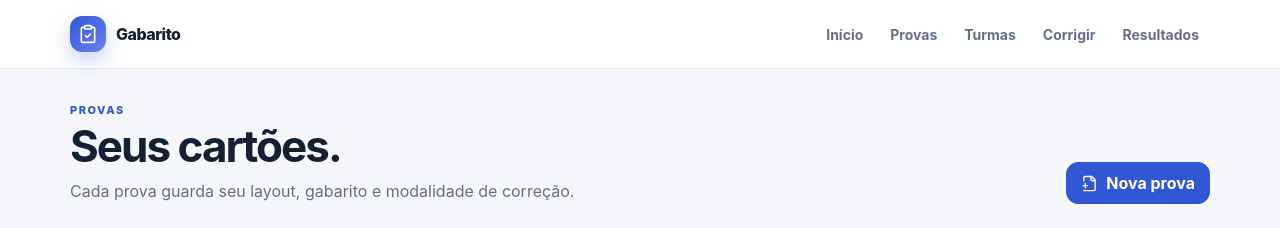
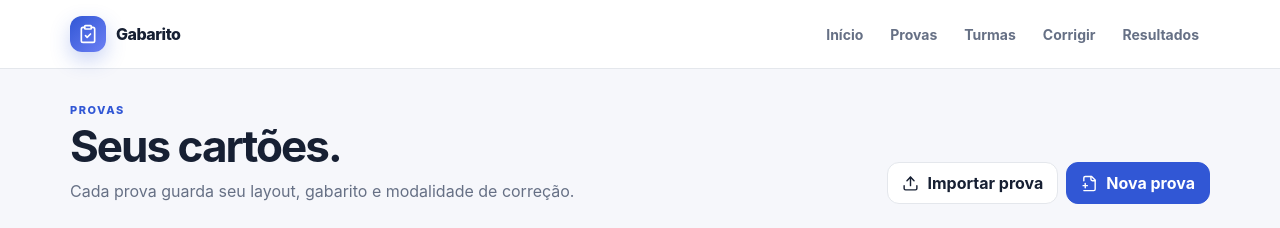
Before and after one commit to MicamAmorim/gabarito_omr_system, a Next.js app in the folder web/: page /provas in a window 1280 px wide. Shown: the top 228 px of the page. Built offline with nearby package versions, Linux system fonts and the light colour scheme.

Commit message:
feat(web): add non-destructive E-Class exam import button

```diff
--- a/web/src/app/provas/page.tsx
+++ b/web/src/app/provas/page.tsx
@@ -1,17 +1,39 @@
 "use client";
 import Link from "next/link";
-import { useEffect,useState } from "react";
-import { ArrowRight,FilePlus2,Trash2 } from "lucide-react";
+import { useEffect,useRef,useState } from "react";
+import { ArrowRight,FilePlus2,Trash2,Upload } from "lucide-react";
 import { deleteExam,listExams } from "@/lib/storage/local";
+import { importEclassExam } from "@/lib/import/eclass";
 import type { Exam } from "@/lib/types/domain";
 
 export default function ExamsPage(){
   const[e,setE]=useState<Exam[]>([]);
+  const importRef=useRef<HTMLInputElement>(null);
   useEffect(()=>setE(listExams()),[]);
   function remove(exam:Exam){
     const ok=window.confirm(`Apagar a prova “${exam.name}”?\n\nOs resultados salvos desta prova também serão removidos deste dispositivo.`);
     if(!ok)return;
     deleteExam(exam.id);setE(listExams());
   }
-  return <div className="container"><section className="hero"><div><div className="eyebrow">Provas</div><h1 className="h1">Seus cartões.</h1><p className="lead">Cada prova guarda seu layout, gabarito e modalidade de correção.</p></div><Link className="btn btn-primary" href="/provas/nova"><FilePlus2 size={17}/>Nova prova</Link></section>{e.length?<div className="list">{e.map(x=><div className="list-item" key={x.id} style={{gap:10}}><Link href={`/provas/detalhes?id=${encodeURIComponent(x.id)}`} style={{display:"flex",alignItems:"center",gap:12,flex:1,minWidth:0,textDecoration:"none",color:"inherit"}}><div className="list-main"><div className="list-title">{x.name}</div><div className="list-meta">{x.subject} · {x.questions} questões · nota {x.maxScore}</div></div><span className="pill">{x.mode==="student"?"Turma":"Geral"}</span><ArrowRight size={17}/></Link><button className="btn" type="button" aria-label={`Apagar ${x.name}`} title="Apagar prova" onClick={()=>remove(x)} style={{padding:8}}><Trash2 size={16}/></button></div>)}</div>:<div className="empty"><strong>Nenhuma prova cadastrada</strong>Crie a primeira prova e o sistema gera o cartão para impressão.</div>}</div>
+  async function importFile(file?:File){
+    if(!file)return;
+    try{
+      const r=importEclassExam(await file.text());
+      setE(listExams());
+      if(r.duplicate){
+        window.alert(`Esta prova já foi importada anteriormente: “${r.exam.name}”.\n\nNada foi alterado.`);
+      }else{
+        const roster=r.studentsAdded||r.classesAdded||r.classesMerged
+          ? `\nTurmas novas: ${r.classesAdded}\nTurmas atualizadas: ${r.classesMerged}\nAlunos adicionados: ${r.studentsAdded}`
+          : "\nSem lista de alunos no arquivo: prova criada com gabarito geral.";
+        const abertas=r.openQuestionsIgnored?`\nQuestões abertas fora do OMR: ${r.openQuestionsIgnored}`:"";
+        window.alert(`Prova adicionada: “${r.exam.name}”.\nObjetivas no gabarito: ${r.exam.questions}${roster}${abertas}\n\nNenhum dado existente foi apagado.`);
+      }
+    }catch(err){
+      window.alert(err instanceof Error?err.message:"Não foi possível importar esta prova.");
+    }finally{
+      if(importRef.current)importRef.current.value="";
+    }
+  }
+  return <div className="container"><section className="hero"><div><div className="eyebrow">Provas</div><h1 className="h1">Seus cartões.</h1><p className="lead">Cada prova guarda seu layout, gabarito e modalidade de correção.</p></div><div style={{display:"flex",gap:8,flexWrap:"wrap"}}><input ref={importRef} type="file" accept=".json,application/json" hidden onChange={ev=>void importFile(ev.target.files?.[0])}/><button className="btn" type="button" onClick={()=>importRef.current?.click()}><Upload size={17}/>Importar prova</button><Link className="btn btn-primary" href="/provas/nova"><FilePlus2 size={17}/>Nova prova</Link></div></section>{e.length?<div className="list">{e.map(x=><div className="list-item" key={x.id} style={{gap:10}}><Link href={`/provas/detalhes?id=${encodeURIComponent(x.id)}`} style={{display:"flex",alignItems:"center",gap:12,flex:1,minWidth:0,textDecoration:"none",color:"inherit"}}><div className="list-main"><div className="list-title">{x.name}</div><div className="list-meta">{x.subject} · {x.questions} questões · nota {x.maxScore}</div></div><span className="pill">{x.mode==="student"?"Turma":"Geral"}</span><ArrowRight size={17}/></Link><button className="btn" type="button" aria-label={`Apagar ${x.name}`} title="Apagar prova" onClick={()=>remove(x)} style={{padding:8}}><Trash2 size={16}/></button></div>)}</div>:<div className="empty"><strong>Nenhuma prova cadastrada</strong>Crie a primeira prova e o sistema gera o cartão para impressão.</div>}</div>
 }
```
